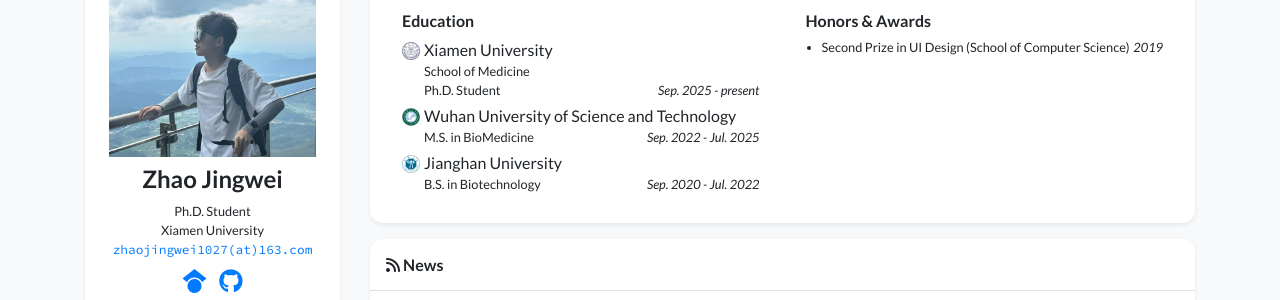
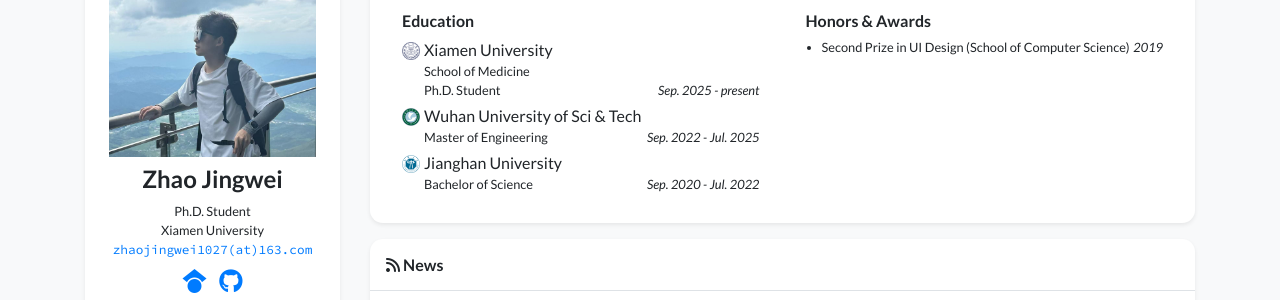
Before and after one commit to Jingwe-Zhao/jingwe-zhao.github.io, a Jekyll site: the page built from index.html, in a window 1280 px wide and 900 px high, scrolled down 347 px. Shown: the part 154-454 px from the top of the window. Built offline with Jekyll 4.4.1, drawn with Linux system fonts in a browser that asks for light colours; nearby versions of some CDN libraries; a style sheet for code colours, icons or effects is not loaded.

Commit message:
Update profile.yml

```diff
--- a/_data/profile.yml
+++ b/_data/profile.yml
@@ -37,13 +37,13 @@ education:
     School of Medicine <br/>
     Ph.D. Student
   date: Sep. 2025 - present
-- name: Wuhan University of Science and Technology
+- name: Wuhan University of Sci & Tech
   logo: /assets/images/badges/wust.png
-  position: M.S. in BioMedicine
+  position: Master of Engineering
   date: Sep. 2022 - Jul. 2025
 - name: Jianghan University
   logo: /assets/images/badges/jhun.png
-  position: B.S. in Biotechnology
+  position: Bachelor of Science
   date: Sep. 2020 - Jul. 2022
 
 
```
